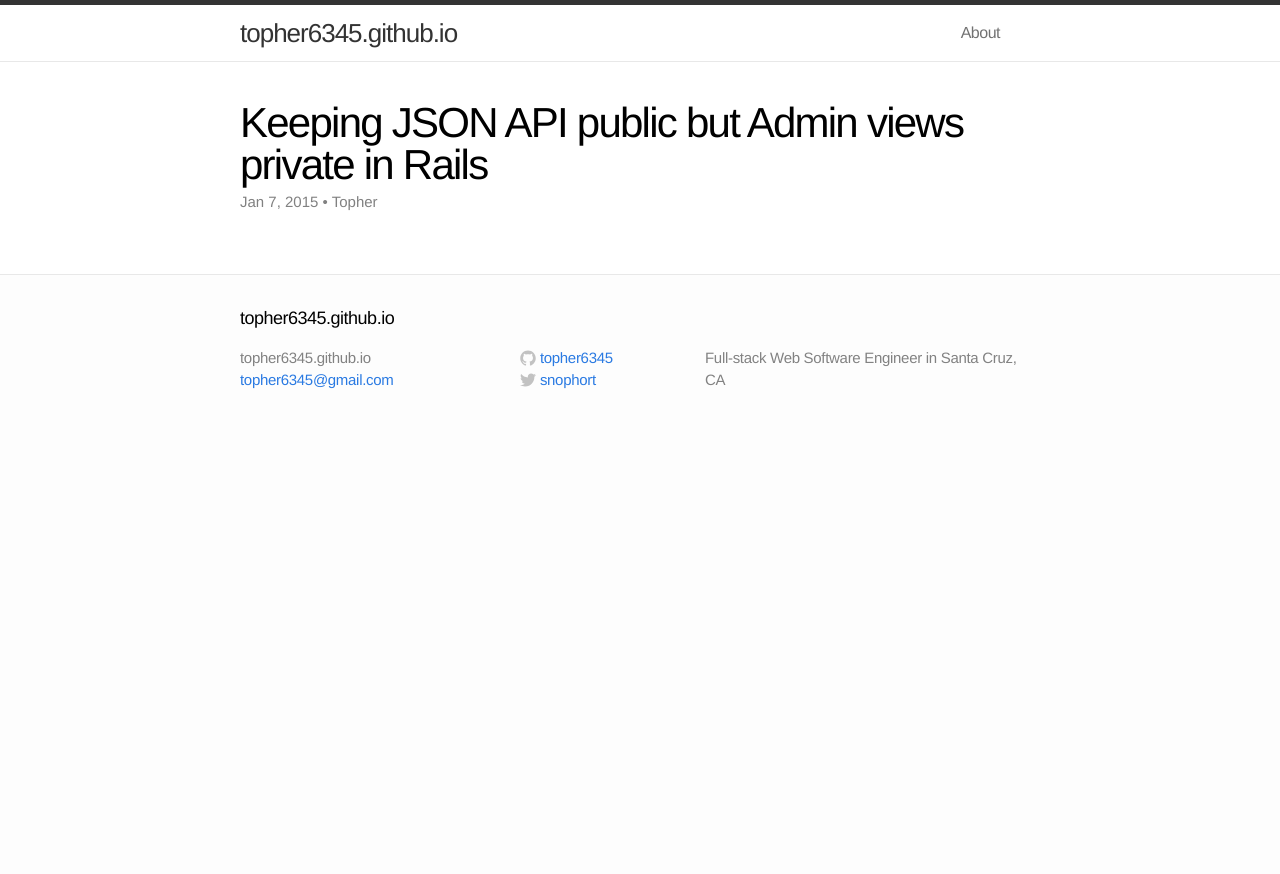
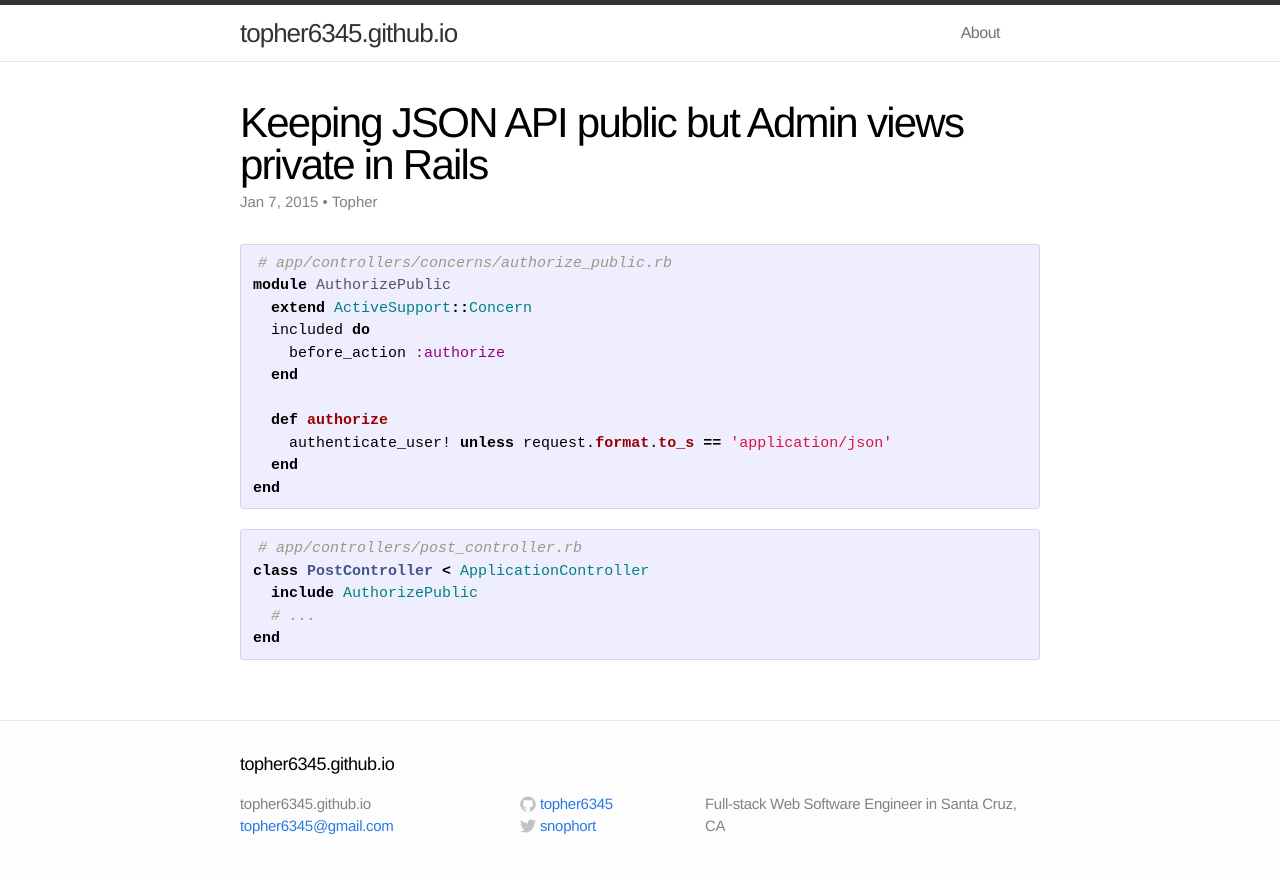
Before and after one commit to topher6345/topher6345.github.io, a Jekyll site: the page built from _posts/2015-1-7-Keeping-json-public-admin-prive-rails.markdown, in a window 1280 px wide. Shown: the top 874 px of the page. Built offline with Jekyll 4.4.1, drawn with Linux system fonts in a browser that asks for light colours; Markdown is read by kramdown in place of the engine named in the settings.

Commit message:
Update 2015-1-7-Keeping-json-public-admin-prive-rails.markdown

````diff
--- a/_posts/2015-1-7-Keeping-json-public-admin-prive-rails.markdown
+++ b/_posts/2015-1-7-Keeping-json-public-admin-prive-rails.markdown
@@ -10,3 +10,27 @@ categories:
 tags:
 - Ruby
 ---
+
+
+
+```ruby
+# app/controllers/concerns/authorize_public.rb
+module AuthorizePublic
+  extend ActiveSupport::Concern
+  included do
+    before_action :authorize
+  end
+
+  def authorize
+    authenticate_user! unless request.format.to_s == 'application/json'
+  end
+end
+```
+
+```ruby
+# app/controllers/post_controller.rb
+class PostController < ApplicationController
+  include AuthorizePublic
+  # ...
+end
+```
````
